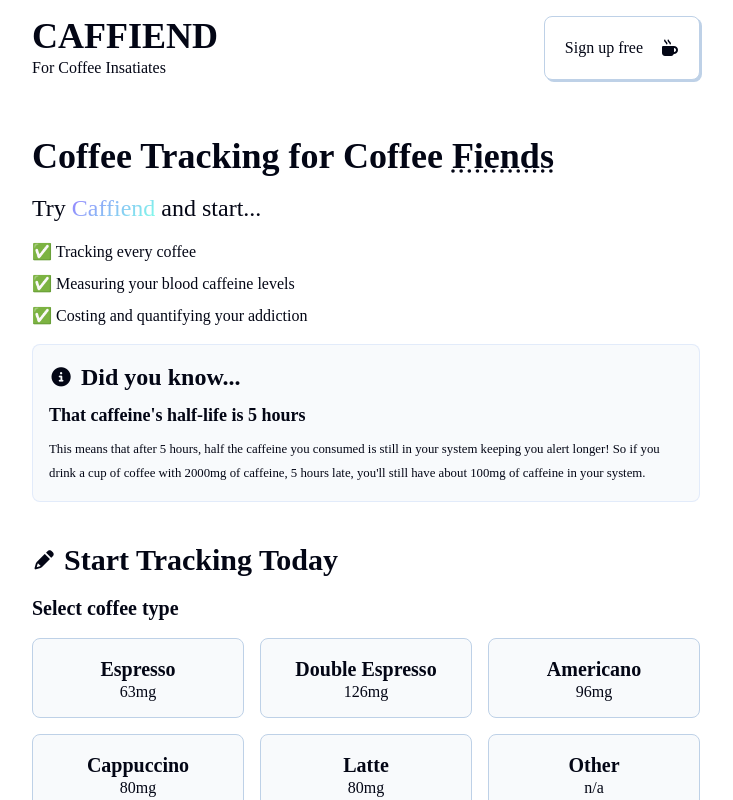
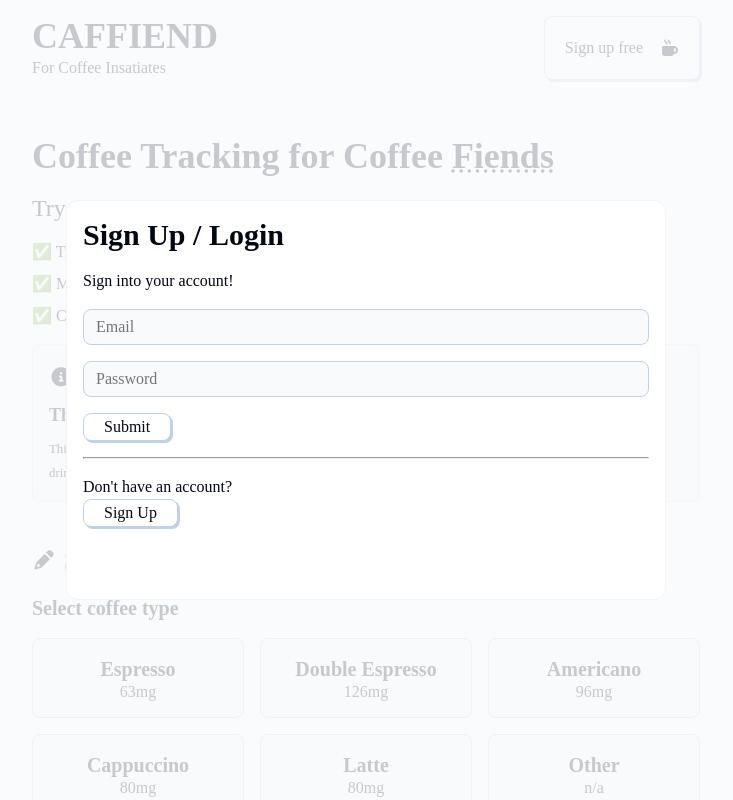
Before and after one commit to wower24/coffee-tracker-react, a React (Vite) app in the folder coffee-tracker/: page / in a window 1280 px wide. Both pictures are taken after a click on the button "Sign up free". Shown: the top 800 px of the page, without its empty margins (274-1007 px from the left). Built offline with nearby package versions, Linux system fonts and the light colour scheme; a web font is replaced by a local one.

Commit message:
Log in Modal

```diff
--- a/coffee-tracker/index.html
+++ b/coffee-tracker/index.html
@@ -9,6 +9,7 @@
   </head>
   <body>
     <div id="root"></div>
+    <div id="portal"></div>
     <script type="module" src="/src/main.jsx"></script>
   </body>
 </html>
--- a/coffee-tracker/src/App.jsx
+++ b/coffee-tracker/src/App.jsx
@@ -20,7 +20,7 @@ function App() {
   return (
     <Layout>
       <Hero />
-      <CoffeeForm />
+      <CoffeeForm isAuthenticated={isAuthenticated}/>
       {isAuthenticated && (
         authenticatedContent
       )}
--- a/coffee-tracker/src/components/Authentication.jsx
+++ b/coffee-tracker/src/components/Authentication.jsx
@@ -1,7 +1,18 @@
 export default function Authentication() {
     return (
         <>
-
+            <h2 className='sign-up-text'>Sign Up / Login</h2>
+            <p>Sign into your account!</p>
+            <input placeholder='Email'/>
+            <input
+            placeholder='Password'
+            type='password'/>
+            <button><p>Submit</p></button>
+            <hr />
+            <div className='register-content'>
+                <p>Don&apos;t have an account?</p>
+                <button><p>Sign Up</p></button>
+            </div>
         </>
     )
 }
--- a/coffee-tracker/src/components/CoffeeForm.jsx
+++ b/coffee-tracker/src/components/CoffeeForm.jsx
@@ -1,7 +1,11 @@
 import { coffeeOptions } from "../utils";
 import { useState } from "react";
+import Modal from "./Modal";
+import Authentication from "./Authentication";
 
-export default function CoffeeForm() {
+export default function CoffeeForm(props) {
+    const { isAuthenticated } = props
+    const [showModal, setShowModal] = useState(false)
     const [coffeeSelection, setCoffeeSelection] = useState(null)
     const [showCoffeeTypes, setShowCoffeeTypes] = useState(false)
     const [coffeeCost, setCoffeeCost] = useState(0)
@@ -9,12 +13,21 @@ export default function CoffeeForm() {
     const [min, setMin] = useState(0)
 
     function handleSubmitForm() {
+        if(!isAuthenticated) {
+            setShowModal(true)
+            return
+        }
         console.log("here we submit those stateful variables")
         console.log(coffeeSelection, coffeeCost, hour, min)
     }
 
     return (
         <>
+        {showModal && (
+        <Modal onCloseModal={() => {setShowModal(false)}}>
+            <Authentication />
+        </Modal>
+    )}
             <div className='section-header'>
                 <i className='fa-solid fa-pencil'></i>
                 <h2>Start Tracking Today</h2>
--- a/coffee-tracker/src/components/History.jsx
+++ b/coffee-tracker/src/components/History.jsx
@@ -20,7 +20,7 @@ export default function History() {
                         })
 
                         const summary = `${coffee.name} | ${timeSinceConsume} |
-                        ${originalAmount}mg / ${remainingAmount}mg | $${coffee.cost}`
+                        $${coffee.cost} | ${remainingAmount}mg / ${originalAmount}mg`
 
                         return(
                             <div
--- a/coffee-tracker/src/components/Layout.jsx
+++ b/coffee-tracker/src/components/Layout.jsx
@@ -1,5 +1,10 @@
+import Authentication from "./Authentication"
+import Modal from './Modal'
+import { useState } from 'react'
+
 export default function Layout(props) {
     const { children } = props
+    const [showModal, setShowModal] = useState(false)
 
     const header = (
         <header>
@@ -7,7 +12,8 @@ export default function Layout(props) {
                 <h1>CAFFIEND</h1>
                 <p>For Coffee Insatiates</p>
             </div>
-            <button>
+            <button
+            onClick={() => {setShowModal(true)}}>
                 <p>Sign up free</p>
                 <i class="fa-solid fa-mug-hot"></i>
             </button>
@@ -29,6 +35,11 @@ export default function Layout(props) {
     )
     return (
         <>
+            { showModal && (
+            <Modal onCloseModal={() => {setShowModal(false)}}>
+                <Authentication />
+            </Modal>
+            )}
             { header }
             <main>
                 { children }
--- a/coffee-tracker/src/components/Modal.jsx
+++ b/coffee-tracker/src/components/Modal.jsx
@@ -1,7 +1,17 @@
-export default function Modal() {
-    return (
-        <>
+import ReactDom from 'react-dom'
 
-        </>
+export default function Modal(props) {
+    const {children, onCloseModal} = props
+
+    return ReactDom.createPortal(
+        <div className='modal-container'>
+            <button
+            onClick={onCloseModal}
+            className='modal-underlay'/>
+            <div className='modal-content'>
+                {children}
+            </div>
+        </div>,
+        document.getElementById('portal')
     )
 }
```
